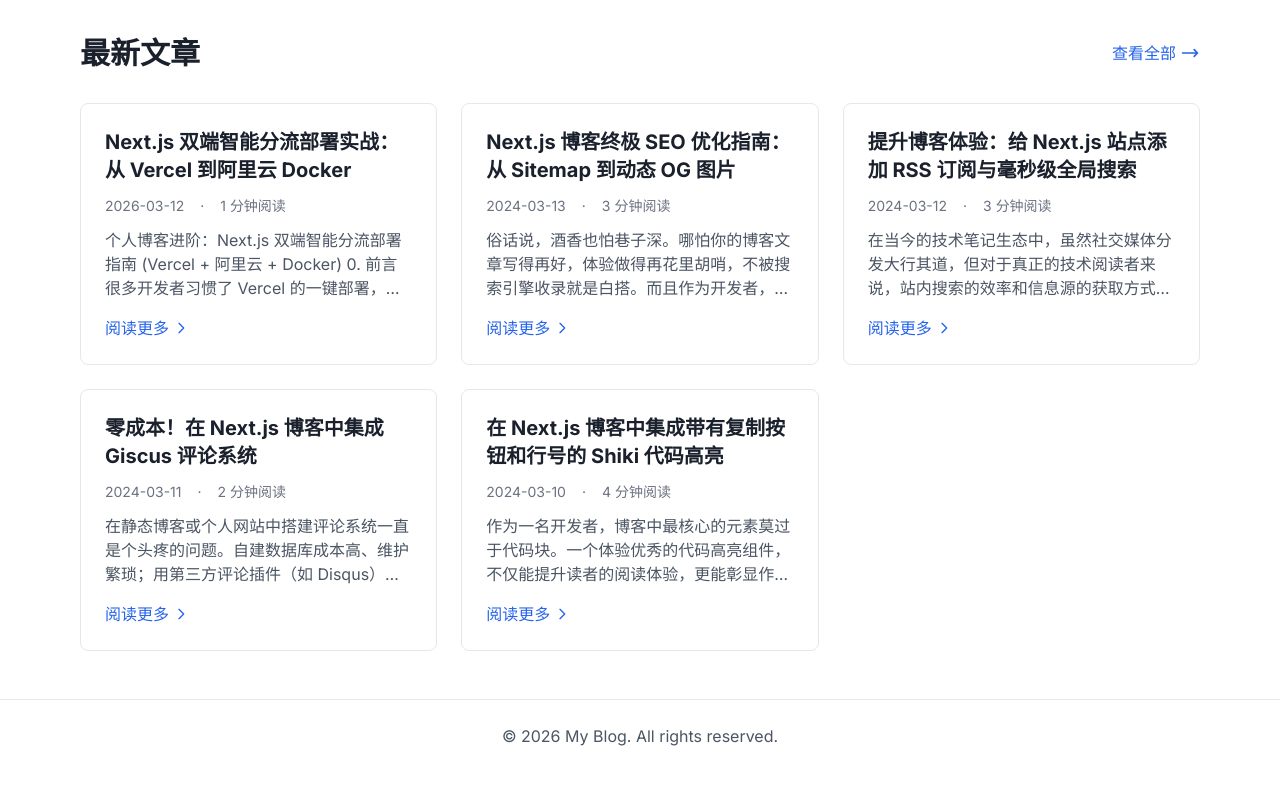
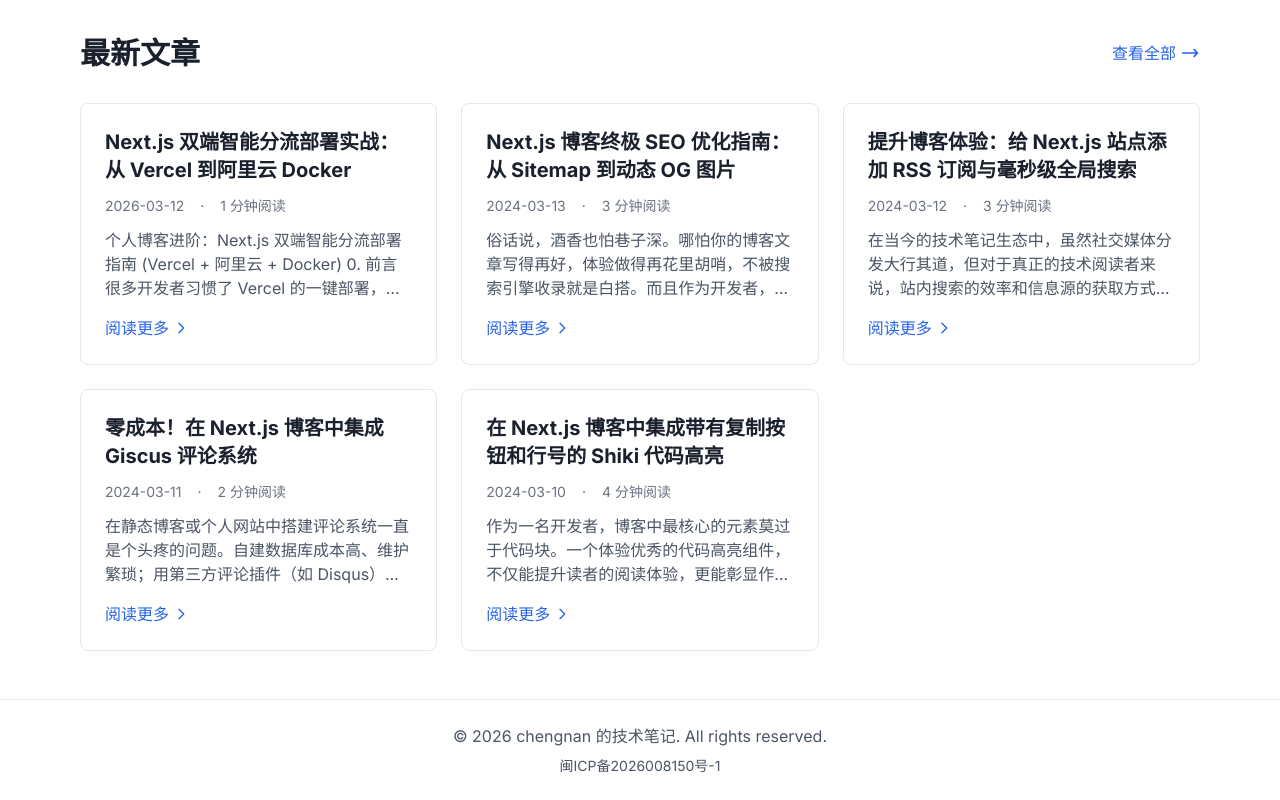
Before and after one commit to chengnan114/myblog, a Next.js app: page / in a window 1280 px wide. Shown: the part 506-1306 px from the top of the page. Before the commit the page ends 1278 px from the top, so only its background shows below. Built offline with nearby package versions, Linux system fonts and the light colour scheme.

Commit message:
feat: beian

```diff
--- a/components/Footer.tsx
+++ b/components/Footer.tsx
@@ -1,8 +1,18 @@
 export default function Footer() {
   return (
     <footer className="border-t border-gray-200 dark:border-gray-800 py-6 mt-auto">
-      <div className="max-w-4xl mx-auto px-4 text-center text-gray-600 dark:text-gray-400">
-        <p>&copy; {new Date().getFullYear()} My Blog. All rights reserved.</p>
+      <div className="max-w-4xl mx-auto px-4 text-center text-gray-600 dark:text-gray-400 space-y-2">
+        <p>&copy; {new Date().getFullYear()} chengnan 的技术笔记. All rights reserved.</p>
+        <p className="text-sm">
+          <a
+            href="https://beian.miit.gov.cn/"
+            target="_blank"
+            rel="noopener noreferrer"
+            className="hover:text-blue-500 transition-colors"
+          >
+            闽ICP备2026008150号-1
+          </a>
+        </p>
       </div>
     </footer>
   )
```
